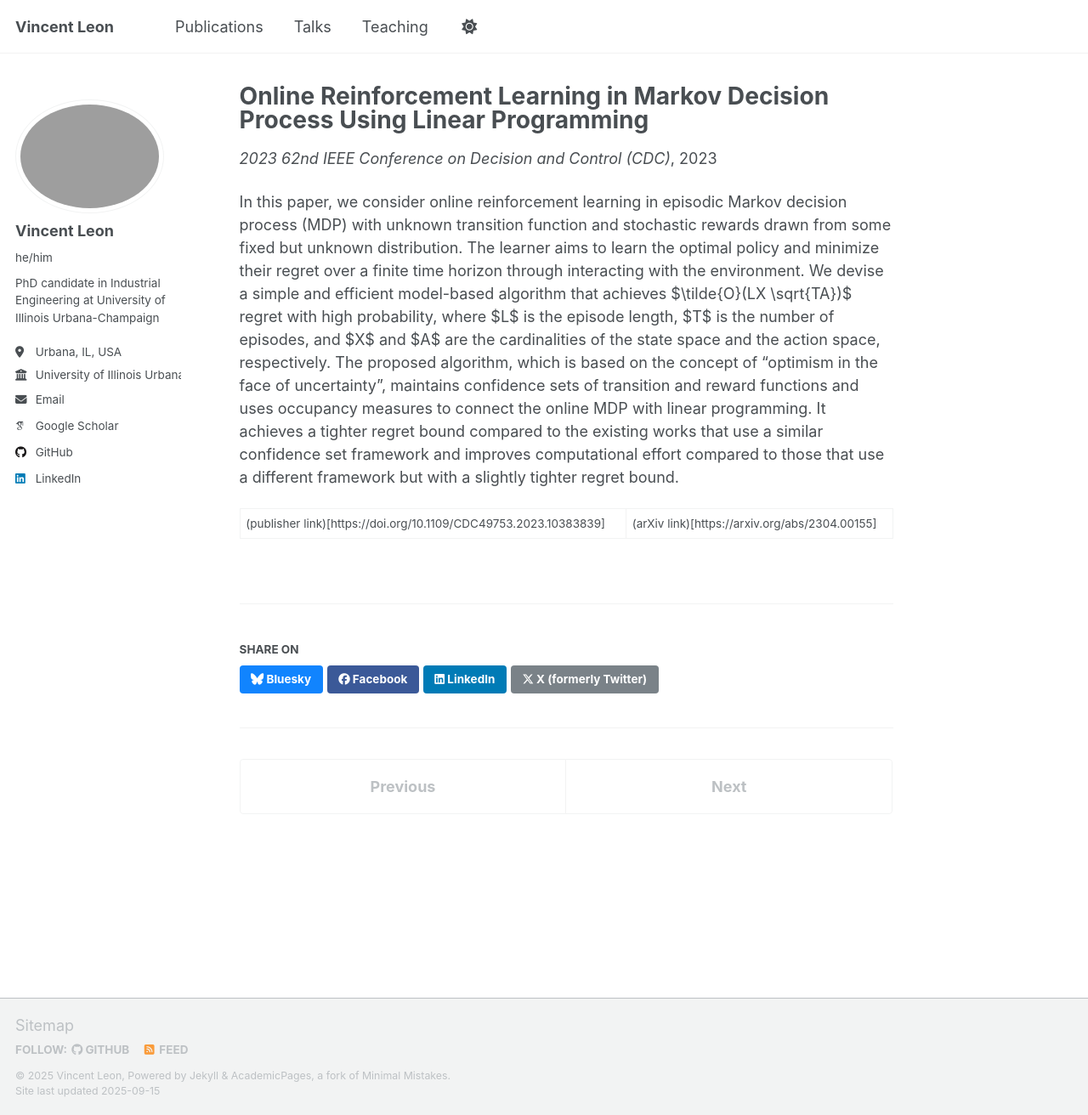
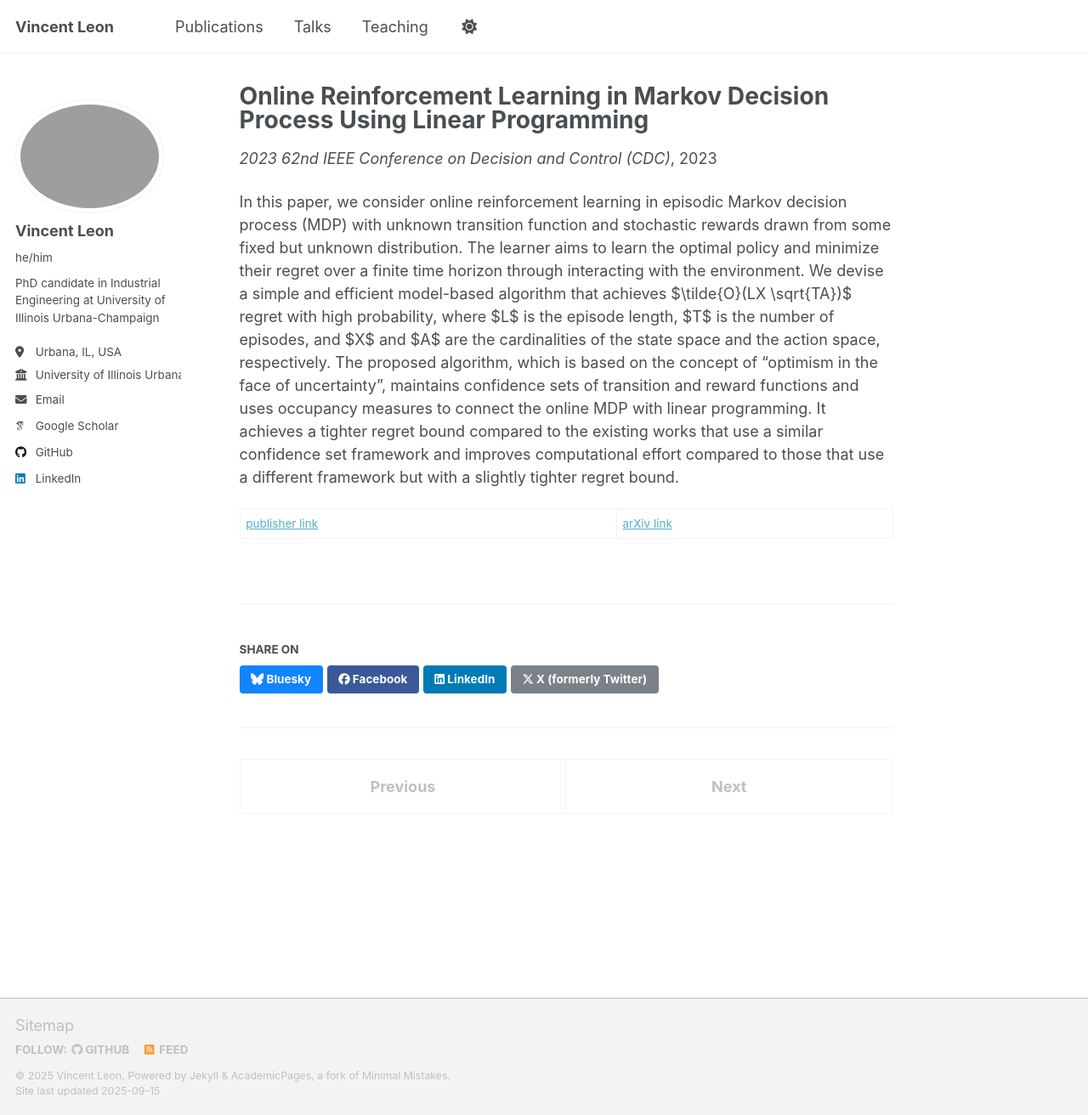
Before and after one commit to vin-leon/vin-leon.github.io, a Jekyll site: the page built from _publications/2023-online-rl-lp.md, in a window 1280 px wide and 1312 px high. Shown: the whole window at 85% size. Built offline with Jekyll 4.4.1, drawn with Linux system fonts in a browser that asks for light colours; some web fonts are replaced; a script that is not in the unit is left out.

Commit message:
Update 2023-online-rl-lp.md

```diff
--- a/_publications/2023-online-rl-lp.md
+++ b/_publications/2023-online-rl-lp.md
@@ -12,4 +12,4 @@ venue: '2023 62nd IEEE Conference on Decision and Control (CDC)'
 
 In this paper, we consider online reinforcement learning in episodic Markov decision process (MDP) with unknown transition function and stochastic rewards drawn from some fixed but unknown distribution. The learner aims to learn the optimal policy and minimize their regret over a finite time horizon through interacting with the environment. We devise a simple and efficient model-based algorithm that achieves $\tilde{O}(LX \sqrt{TA})$ regret with high probability, where $L$ is the episode length, $T$ is the number of episodes, and $X$ and $A$ are the cardinalities of the state space and the action space, respectively. The proposed algorithm, which is based on the concept of “optimism in the face of uncertainty”, maintains confidence sets of transition and reward functions and uses occupancy measures to connect the online MDP with linear programming. It achieves a tighter regret bound compared to the existing works that use a similar confidence set framework and improves computational effort compared to those that use a different framework but with a slightly tighter regret bound.
 
-(publisher link)[https://doi.org/10.1109/CDC49753.2023.10383839] | (arXiv link)[https://arxiv.org/abs/2304.00155]
+[publisher link](https://doi.org/10.1109/CDC49753.2023.10383839) | [arXiv link](https://arxiv.org/abs/2304.00155)
```
